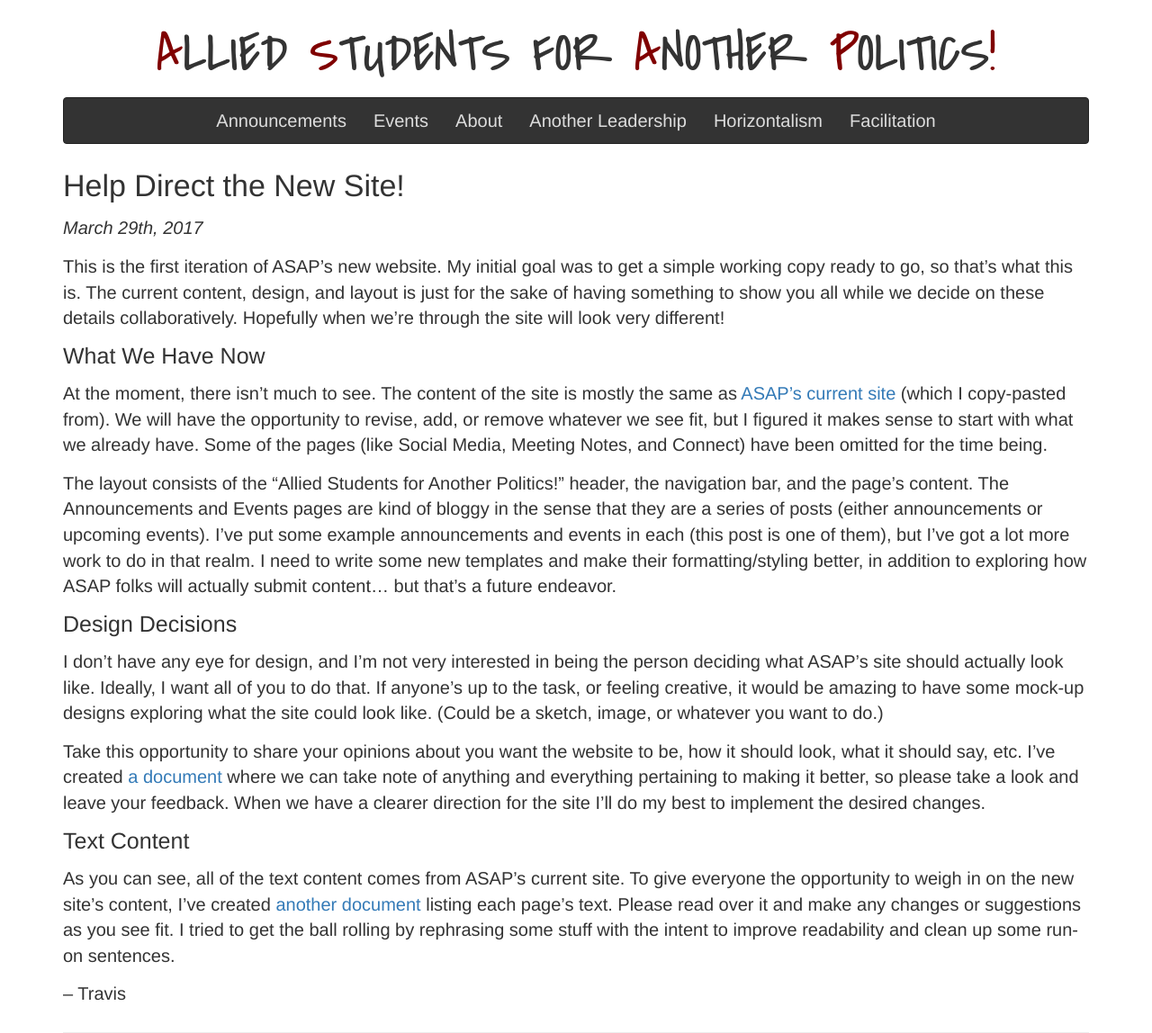
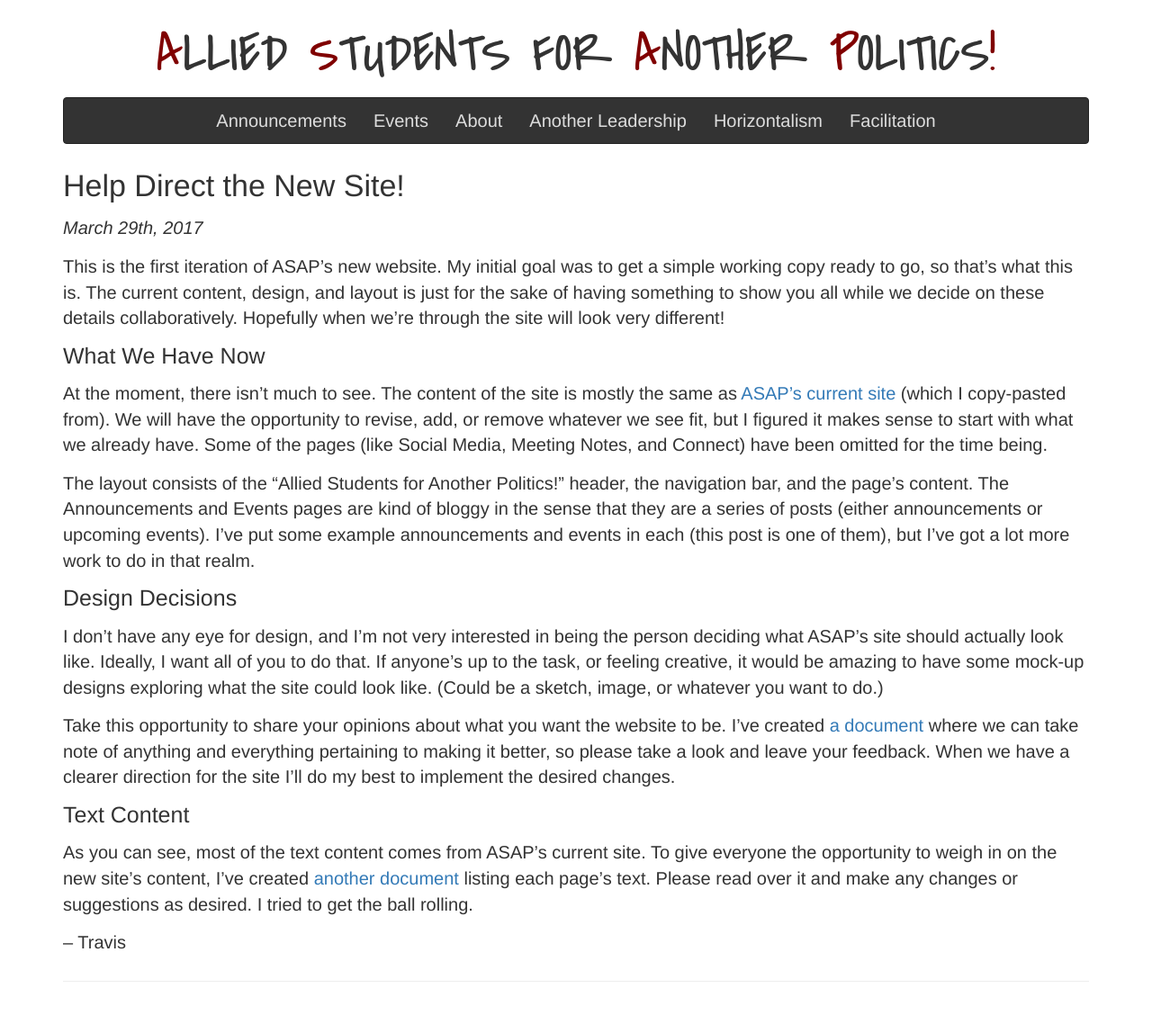
Before and after one commit to Allied-Students-for-Another-Politics/asap, a Jekyll site: the page built from _posts/2017-03-27-requesting-feedback.md, in a window 1280 px wide. Shown: the whole page at 90% size. Built offline with Jekyll 4.4.1, drawn with Linux system fonts in a browser that asks for light colours; nearby versions of some CDN libraries; after the commit the page ends 1091 px from its top, so only the background shows below that.

Commit message:
Tweak announcement before senidng it out.

```diff
--- a/_posts/2017-03-27-requesting-feedback.md
+++ b/_posts/2017-03-27-requesting-feedback.md
@@ -8,17 +8,17 @@ This is the first iteration of ASAP's new website. My initial goal was to get a
 
 At the moment, there isn't much to see. The content of the site is mostly the same as [ASAP's current site](http://asapolitics.wixsite.com/asap) (which I copy-pasted from). We will have the opportunity to revise, add, or remove whatever we see fit, but I figured it makes sense to start with what we already have. Some of the pages (like Social Media, Meeting Notes, and Connect) have been omitted for the time being.
 
-The layout consists of the "Allied Students for Another Politics!" header, the navigation bar, and the page's content. The Announcements and Events pages are kind of bloggy in the sense that they are a series of posts (either announcements or upcoming events). I've put some example announcements and events in each (this post is one of them), but I've got a lot more work to do in that realm. I need to write some new templates and make their formatting/styling better, in addition to exploring how ASAP folks will actually submit content... but that's a future endeavor.
+The layout consists of the "Allied Students for Another Politics!" header, the navigation bar, and the page's content. The Announcements and Events pages are kind of bloggy in the sense that they are a series of posts (either announcements or upcoming events). I've put some example announcements and events in each (this post is one of them), but I've got a lot more work to do in that realm.
 
 #### Design Decisions
 
 I don't have any eye for design, and I'm not very interested in being the person deciding what ASAP's site should actually look like. Ideally, I want all of you to do that. If anyone's up to the task, or feeling creative, it would be amazing to have some mock-up designs exploring what the site could look like. (Could be a sketch, image, or whatever you want to do.)
 
-Take this opportunity to share your opinions about you want the website to be, how it should look, what it should say, etc. I've created [a document](https://docs.google.com/document/d/1Jgg-BT3DhPqijJp0E-L65VAFls3PijMJofVVJLKy-Tw/edit?usp=sharing) where we can take note of anything and everything pertaining to making it better, so please take a look and leave your feedback. When we have a clearer direction for the site I'll do my best to implement the desired changes.
+Take this opportunity to share your opinions about what you want the website to be. I've created [a document](https://docs.google.com/document/d/1Jgg-BT3DhPqijJp0E-L65VAFls3PijMJofVVJLKy-Tw/edit?usp=sharing) where we can take note of anything and everything pertaining to making it better, so please take a look and leave your feedback. When we have a clearer direction for the site I'll do my best to implement the desired changes.
 
 #### Text Content
 
-As you can see, all of the text content comes from ASAP's current site. To give everyone the opportunity to weigh in on the new site's content, I've created [another document](https://docs.google.com/document/d/1Bq60TeHQGWRrmv0SNirdu6h8hTp4y9Lm85vkoVTg1fs/edit?usp=sharing) listing each page's text. Please read over it and make any changes or suggestions as you see fit. I tried to get the ball rolling by rephrasing some stuff with the intent to improve readability and clean up some run-on sentences.
+As you can see, most of the text content comes from ASAP's current site. To give everyone the opportunity to weigh in on the new site's content, I've created [another document](https://docs.google.com/document/d/1Bq60TeHQGWRrmv0SNirdu6h8hTp4y9Lm85vkoVTg1fs/edit?usp=sharing) listing each page's text. Please read over it and make any changes or suggestions as desired. I tried to get the ball rolling.
 
 -- Travis
 
```
